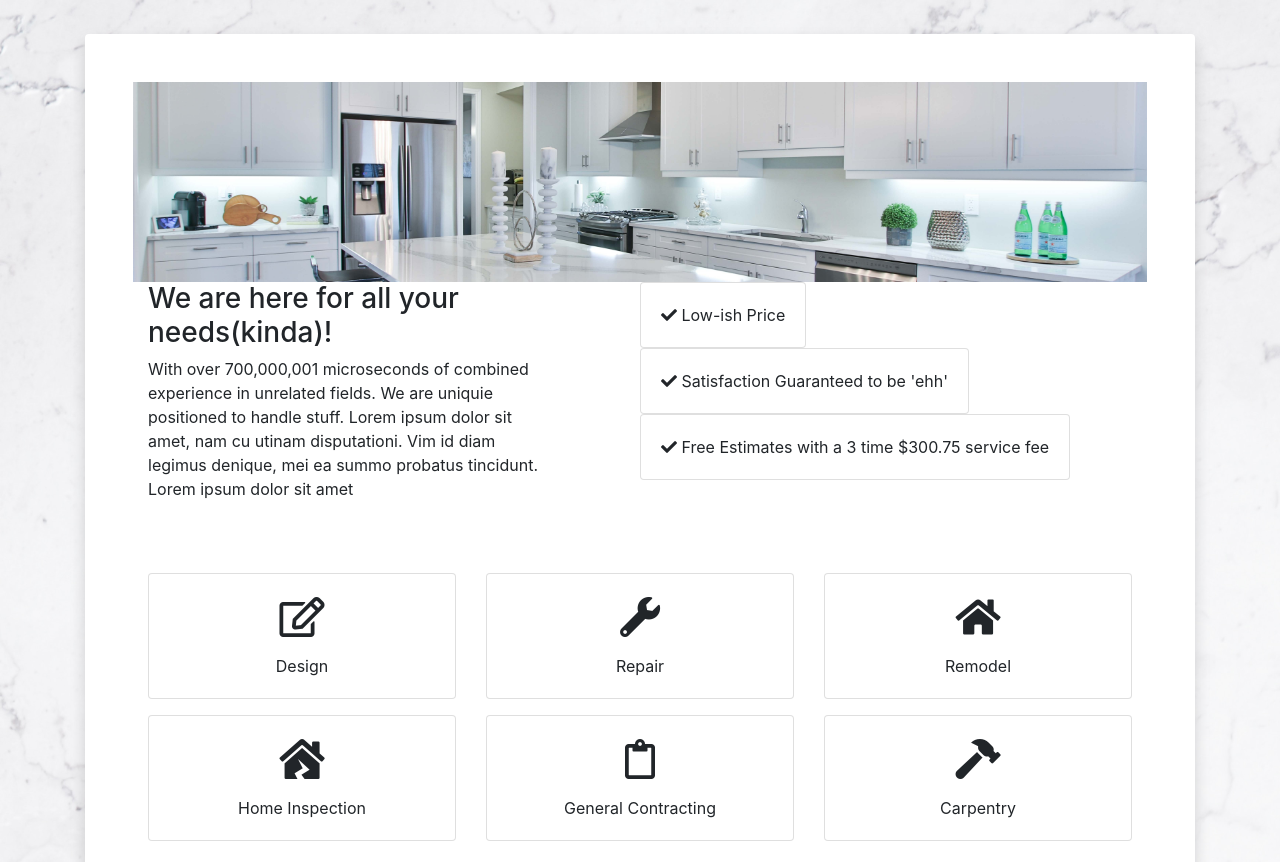
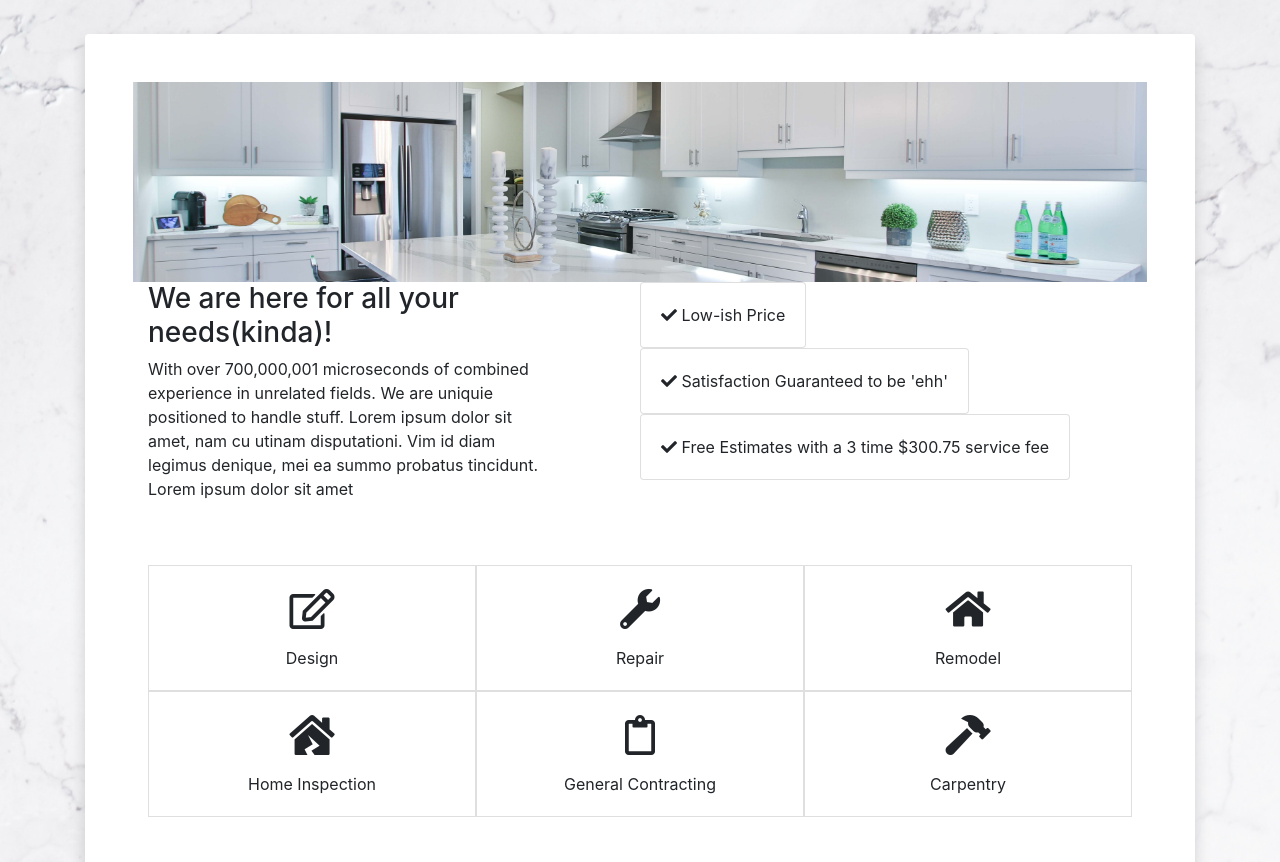
Before and after one commit to KyleCornelius/BNV, a website with bundled scripts: page index.html in a window 1280 px wide. Shown: the part 62-924 px from the top of the page. Built offline with nearby package versions, Linux system fonts and the light colour scheme; placeholder pictures from the web are drawn by us.

Commit message:
services desktop style

```diff
--- a/global.css
+++ b/global.css
@@ -1,3 +1,4 @@
+/* reusable */
 body {
   background: url('/img/marbleBackground.jpg') no-repeat center center fixed;
   -webkit-background-size: cover;
@@ -47,6 +48,49 @@ a.nav-link:hover {
   background-repeat: no-repeat;
 }
 
+/*-- about page --*/
+
+/* services */
+.card1 {
+  border-left: 0px;
+  border-top: 0px;
+  border-bottom: 0px;
+}
+
+.card2 {
+  border: 0px;
+}
+
+.card3 {
+  border-right: 0px;
+  border-top: 0px;
+  border-bottom: 0px;
+}
+
+.card4 {
+  border-left: 0px;
+  border-bottom: 0px;
+}
+
+.card5 {
+  border-left: 0px;
+  border-right: 0px;
+  border-bottom: 0px;
+}
+
+.card6 {
+  border-right: 0px;
+  border-bottom: 0px;
+}
+
+.card-body:hover>.card-title {
+  transform: scale(1.5);
+}
+
+.card-body>.card-title {
+  transition: transform 0.35s ease;
+}
+
 /*-- gallery page --*/
 .fa-chevron-left {
   font-size: 25px;
@@ -71,16 +115,6 @@ a.footerLink:hover {
   text-decoration-color: var(--white);
 }
 
-/* fa icons */
-.card-body:hover>.card-title {
-  font-size: 3.5em;
-}
-
-.card-body>.card-title {
-  transition: font-size 0.35s ease;
-}
-
-
 .fa-instagram,
 .fa-yelp {
   font-size: 25px;
--- a/index.html
+++ b/index.html
@@ -93,25 +93,25 @@
         <!--services-->
         <div class="container text-center mt-5">
 
-          <div class="row">
-            <div class="col-md-4">
-              <div class="card my-2">
+          <div class="row m-0">
+            <div class="col-md-4 p-0">
+              <div class="card rounded-0 card1">
                 <div class="card-body cardHover">
                   <h1 class="card-title"><i class="far fa-edit"></i></h1>
                   <p class="card-text">Design</p>
                 </div>
               </div>
             </div>
-            <div class="col-md-4">
-              <div class="card my-2">
+            <div class="col-md-4 p-0">
+              <div class="card rounded-0 card2">
                 <div class="card-body">
                   <h1 class="card-title"><i class="fas fa-wrench"></i></h1>
                   <p class="card-text">Repair</p>
                 </div>
               </div>
             </div>
-            <div class="col-md-4">
-              <div class="card my-2">
+            <div class="col-md-4 p-0">
+              <div class="card rounded-0 card3">
                 <div class="card-body">
                   <h1 class="card-title"><i class="fas fa-home"></i></h1>
                   <p class="card-text">Remodel</p>
@@ -120,25 +120,25 @@
             </div>
           </div>
 
-          <div class="row">
-            <div class="col-md-4">
-              <div class="card my-2">
+          <div class="row m-0">
+            <div class="col-md-4 p-0">
+              <div class="card rounded-0 card4">
                 <div class="card-body">
                   <h1 class="card-title"><i class="fas fa-house-damage"></i></h1>
                   <p class="card-text">Home Inspection</p>
                 </div>
               </div>
             </div>
-            <div class="col-md-4">
-              <div class="card my-2">
+            <div class="col-md-4 p-0">
+              <div class="card rounded-0 card5">
                 <div class="card-body">
                   <h1 class="card-title"><i class="far fa-clipboard"></i></h1>
                   <p class="card-text">General Contracting</p>
                 </div>
               </div>
             </div>
-            <div class="col-md-4">
-              <div class="card my-2">
+            <div class="col-md-4 p-0">
+              <div class="card rounded-0 card6">
                 <div class="card-body">
                   <h1 class="card-title"><i class="fas fa-hammer"></i></h1>
                   <p class="card-text">Carpentry</p>
```
